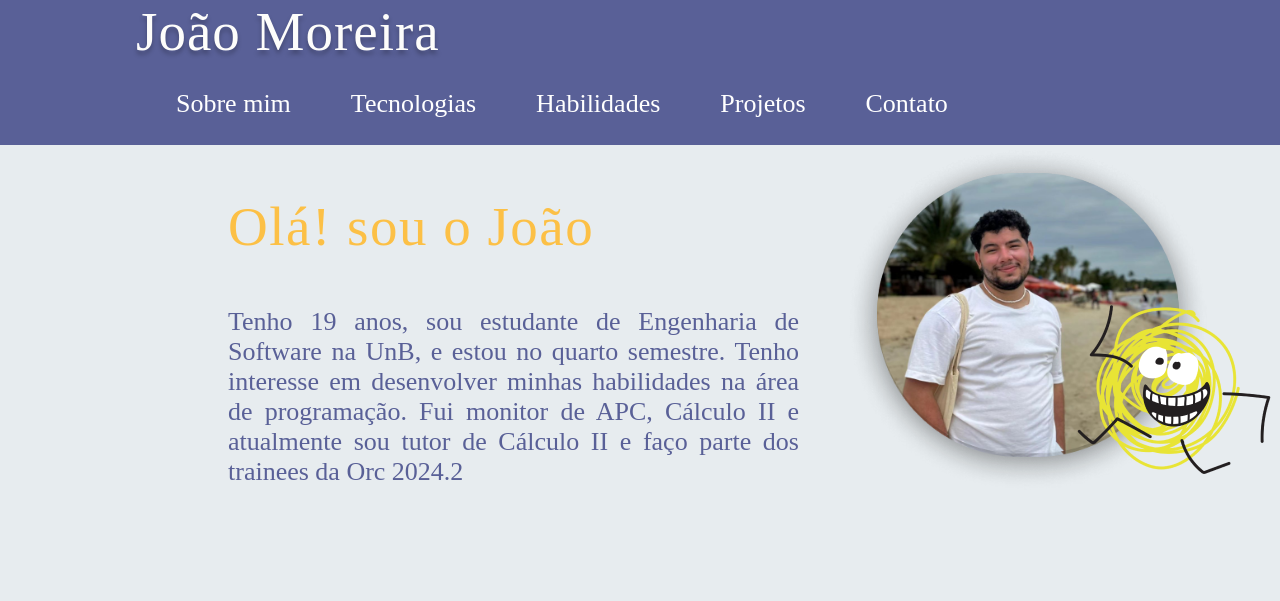
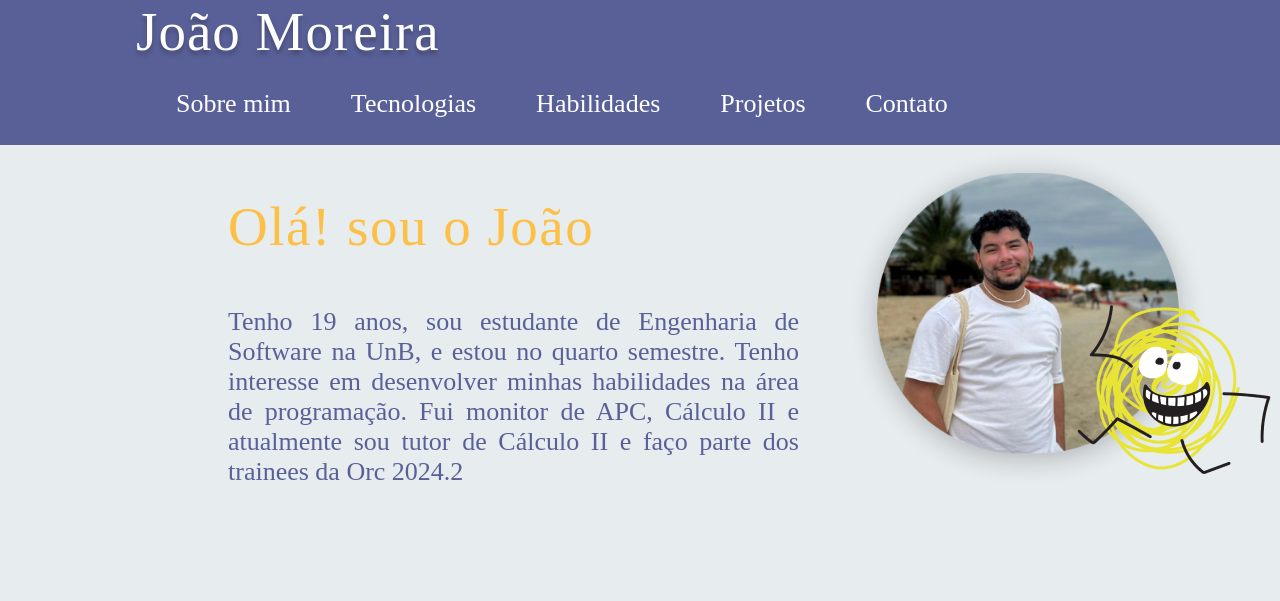
Before and after one commit to joaofmoreira12/Portfolio, a plain HTML site: page docs/index.html in a window 1280 px wide. Shown: the top 601 px of the page. Drawn offline with Linux system fonts and the light colour scheme.

Commit message:
Commit 3

```diff
--- a/docs/portfolio.css
+++ b/docs/portfolio.css
@@ -104,11 +104,6 @@ ul{
     height: 344px;
     flex-shrink: 0;
     border-radius: 173px;
-    background-image: url('imagens/foto.png');
-    background-size: cover;
-    background-repeat: no-repeat;
-    background: lightgray 100%
-    box-shadow: 0px 6px 38.8px 0px rgba(0, 0, 0, 0.25);
 }
 
 .b1{
```
